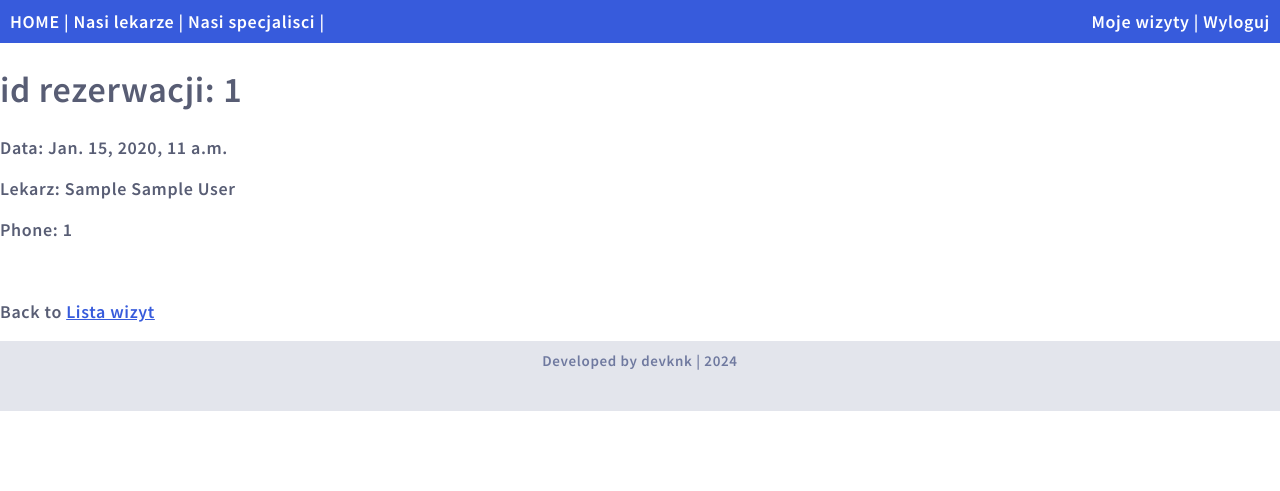
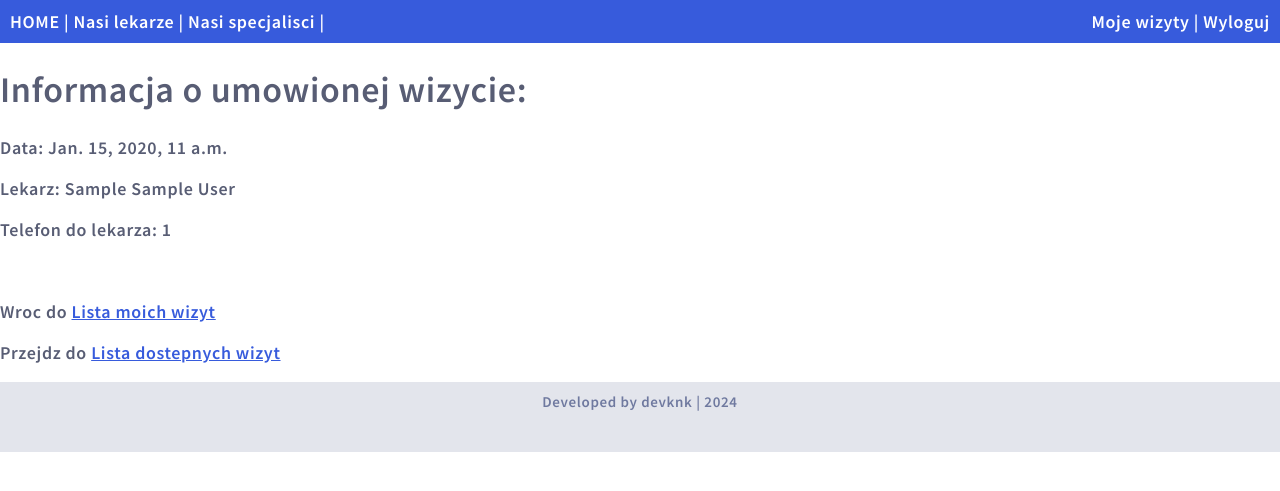
Before and after one commit to devknk/django_med, a Django app: page /book_visit/1 in a window 1280 px wide. Shown: the top 491 px of the page. Run offline with Django 5.2, Linux system fonts and the light colour scheme; a user stored in the database is signed in; tables that the repository leaves empty hold one stand-in row (values such as "Sample post"); some libraries are stand-ins or nearby versions.

Commit message:
Minor reworks and corrections.

```diff
--- a/src/account/models.py
+++ b/src/account/models.py
@@ -61,7 +61,6 @@ class Account(AbstractBaseUser):
     profile_img = models.ImageField(max_length=255, upload_to=get_profile_image_filepath, null=True, blank=True,
                                     default=get_default_profile_image)
     hide_email = models.BooleanField(default=True)
-
     first_name = models.CharField(max_length=255, blank=False, null=False)
     second_name = models.CharField(max_length=255, blank=True, null=True)
     last_name = models.CharField(max_length=255, blank=False, null=False)
--- a/src/app/templates/reservation.html
+++ b/src/app/templates/reservation.html
@@ -5,11 +5,12 @@ Informacja o umowionej wizycie
 {% endblock %}
 
 {% block content %}
-<h1>id rezerwacji: {{ visit.id }}</h1>
+<h1>Informacja o umowionej wizycie:</h1>
 <p>Data: {{ visit.date }}</p>
 <p>Lekarz: {{ doctor.speciality }} {{ doctor.first_name }} {{ doctor.last_name }}</p>
-<p>Phone: {{ doctor.phone }}</p>
+<p>Telefon do lekarza: {{ doctor.phone }}</p>
 <br>
 
-<p>Back to <a href="/reservations">Lista wizyt</a></p>
+<p>Wroc do <a href="/my_visits">Lista moich wizyt</a></p>
+<p>Przejdz do <a href="/visits">Lista dostepnych wizyt</a></p>
 {% endblock %}
```
Also changed, not shown: src/app/templates/visit.html (+4 -3 lines).
